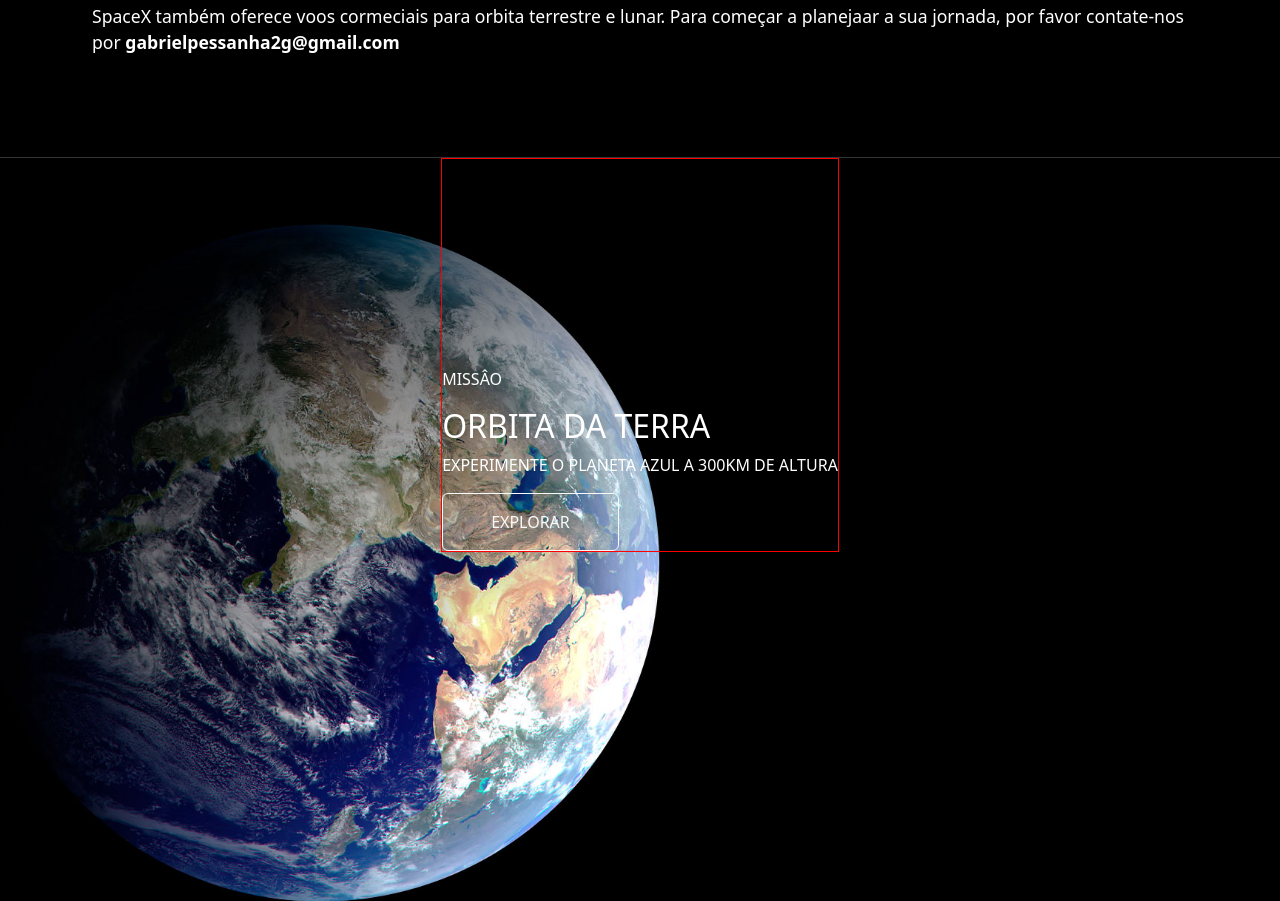
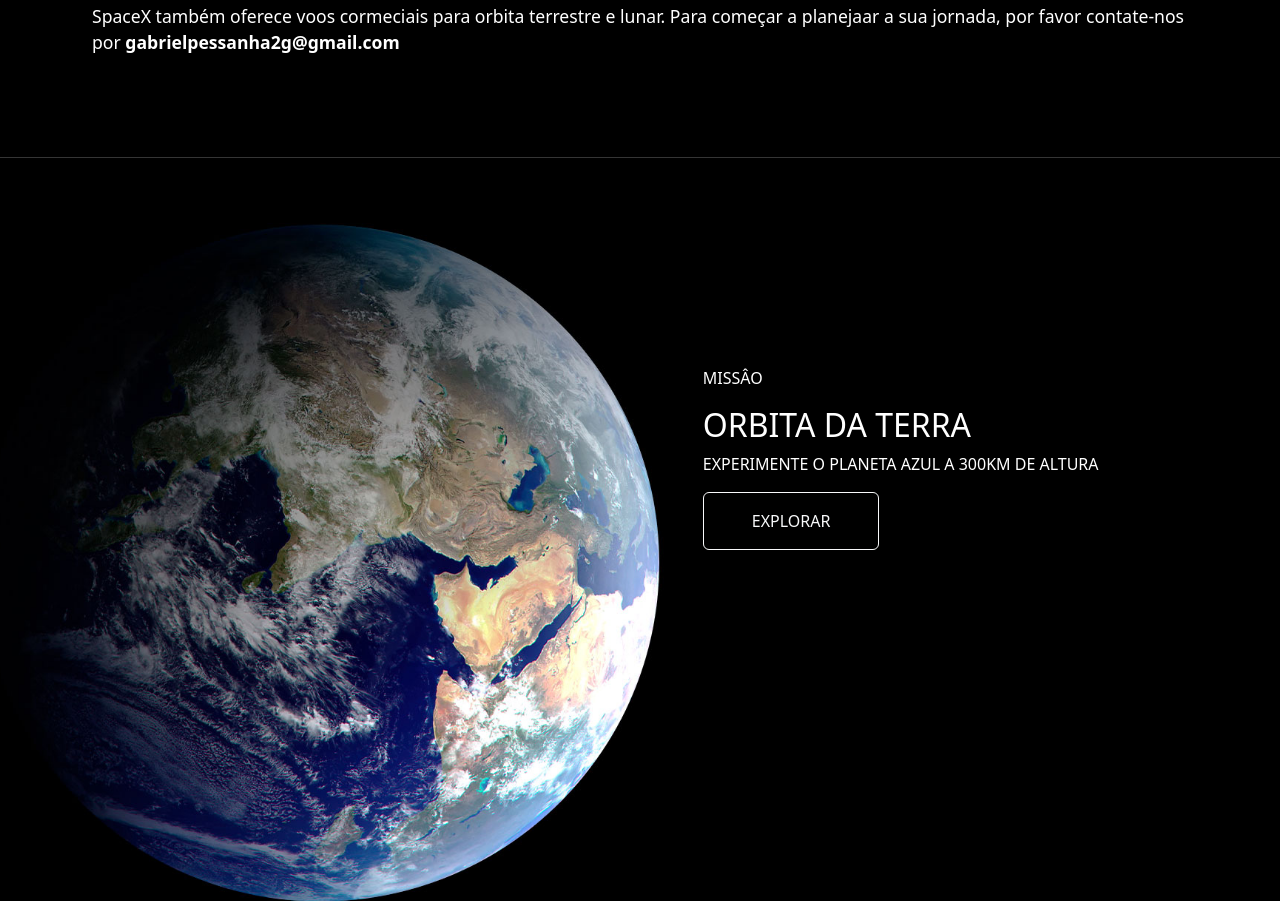
Before and after one commit to gabrielspessanha/AstroNews, a website: page html/humanSpaceFlight.html in a window 1280 px wide. Shown: the part 998-1899 px from the top of the page. Drawn offline with nearby package versions, Linux system fonts and the light colour scheme.

Commit message:
consegui ajustar o container-info

```diff
--- a/sass/stylepage3.scss
+++ b/sass/stylepage3.scss
@@ -27,12 +27,12 @@
 
 .container06{
   @include background (url("../images/humanFlight/02.jpg") no-repeat center,cover,100vh);
-  @include alignment(start, flex, center, row);
+  @include alignment(start, flex, end, row);
   border-bottom: 1px solid rgba(128, 128, 128, 0.288);
 
   .info-container06{
+    width: 45%;
     padding-top: 13rem;
-    border: 1px solid red;
   }
 }
 
```
Also changed, not shown: css/style.css, 1 other file.
